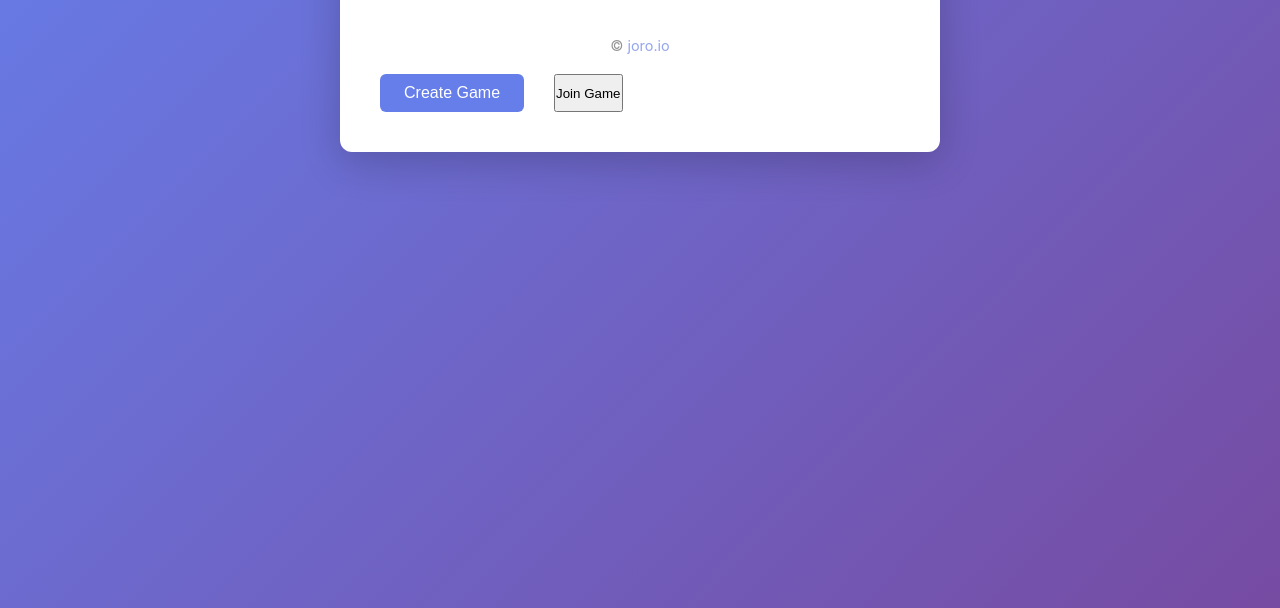
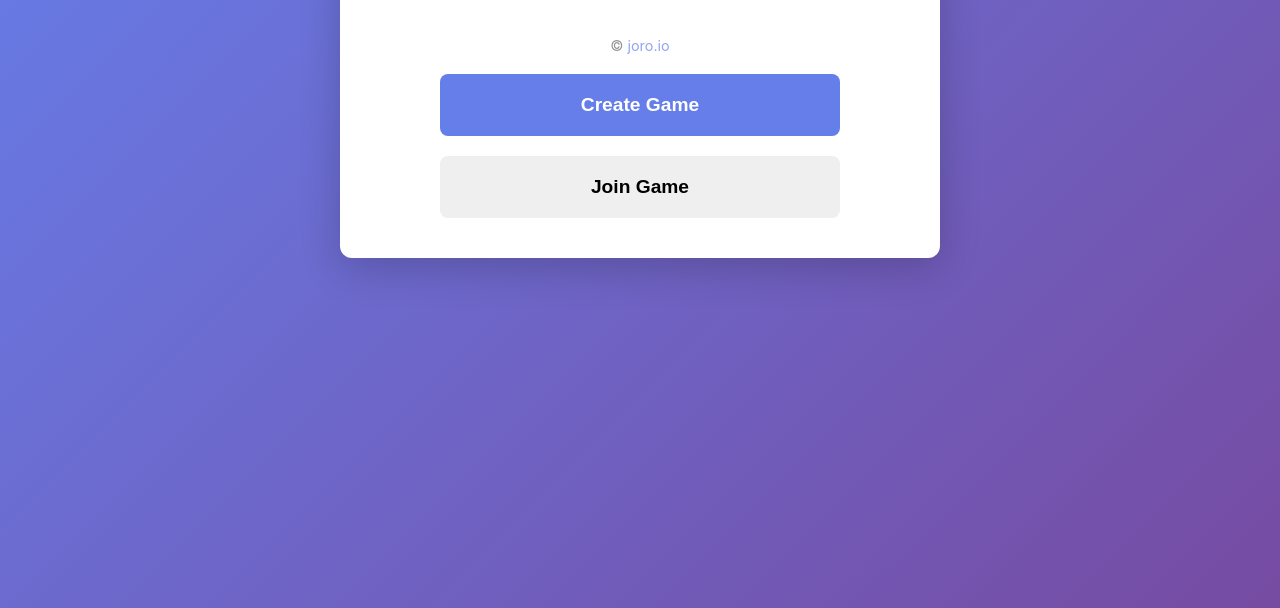
Before and after one commit to cozmic72/shcrabble, a website: page public/index.html in a window 1280 px wide. Shown: the part 192-800 px from the top of the page. Drawn offline with nearby package versions, Linux system fonts and the light colour scheme; no server answers; a web font is replaced by a local one.

Commit message:
Fix landing page button styling
- Make lobby buttons equally sized and prominent
- Center buttons in a column layout with max-width
- Center single buttons in dialog footers
- Add hover effects to lobby buttons

🤖 Generated with [Claude Code](https://claude.com/claude-code)

Co-Authored-By: Claude <noreply@anthropic.com>

```diff
--- a/public/style.css
+++ b/public/style.css
@@ -199,6 +199,12 @@ body {
   display: flex;
   justify-content: space-between;
   align-items: center;
+  gap: 10px;
+}
+
+.dialog-footer:has(> button:only-child),
+.dialog-footer:has(> .primary-btn:only-child) {
+  justify-content: center;
 }
 
 .checkbox-label {
@@ -327,8 +333,27 @@ body {
 
 #lobby-options {
   display: flex;
-  gap: 30px;
-  flex-wrap: wrap;
+  gap: 20px;
+  flex-direction: column;
+  align-items: center;
+  max-width: 400px;
+  margin: 0 auto;
+}
+
+.lobby-btn {
+  width: 100%;
+  padding: 20px 40px;
+  font-size: 1.2em;
+  border: none;
+  border-radius: 8px;
+  cursor: pointer;
+  transition: all 0.3s;
+  font-weight: 600;
+}
+
+.lobby-btn:hover {
+  transform: translateY(-2px);
+  box-shadow: 0 4px 12px rgba(0, 0, 0, 0.15);
 }
 
 .lobby-option {
```
